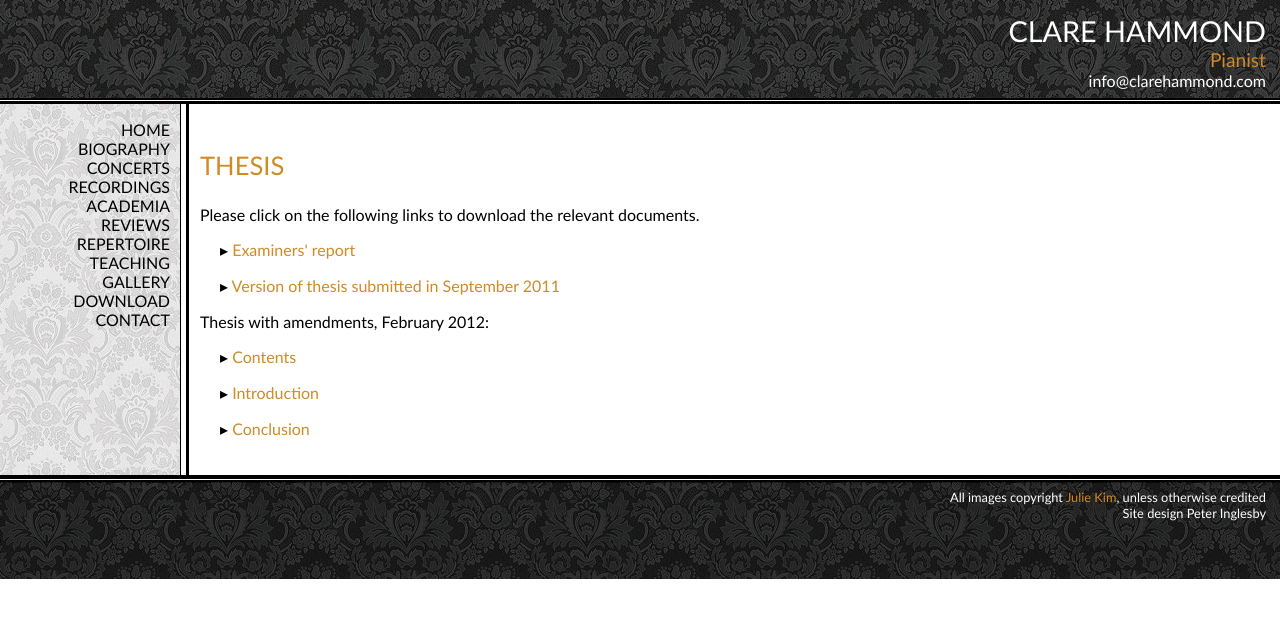
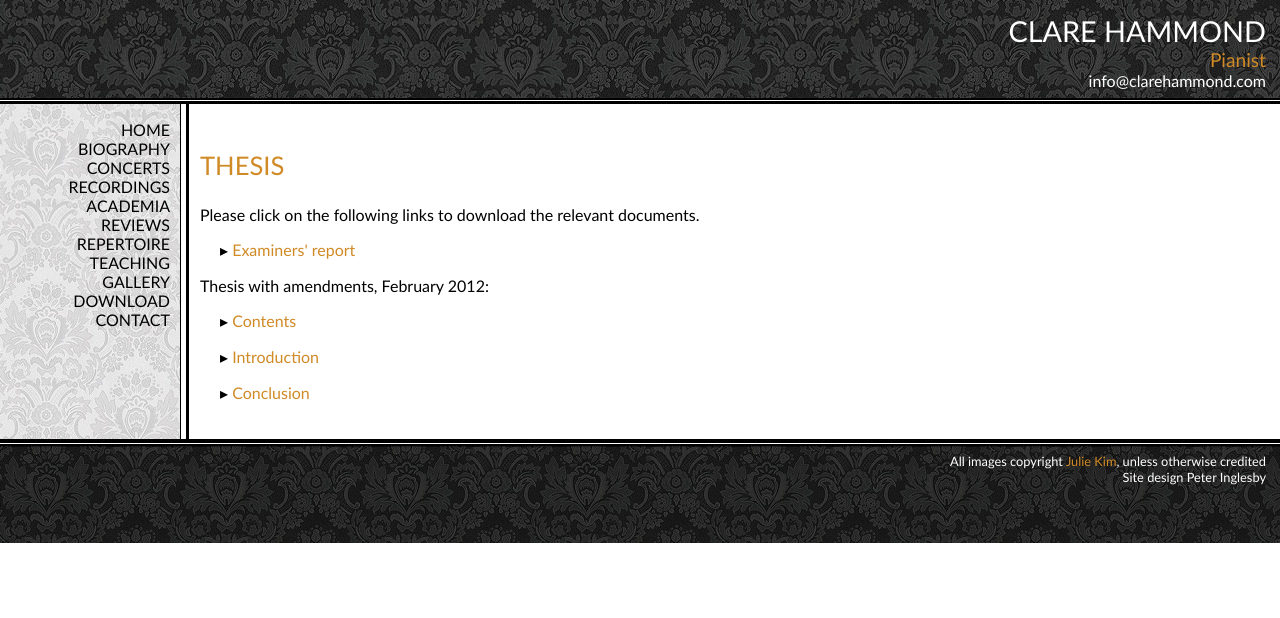
Before and after one commit to hammonc/clarehammond.com, a Jekyll site: the page built from thesis.html, in a window 1280 px wide. Shown: the top 618 px of the page. Built offline with Jekyll 4.4.1, drawn with Linux system fonts in a browser that asks for light colours.

Commit message:
thesis update

```diff
--- a/thesis.html
+++ b/thesis.html
@@ -6,10 +6,10 @@
 <p>Please click on the following links to download the relevant documents.</p>
 
 <p class="downloadable">&#9656; <a href="resources/examinersreport.pdf">Examiners' report</a></p>
-<p class="downloadable">&#9656; <a href="resources/oldthesis.pdf">Version of thesis submitted in September 2011</a></p>
+
 
 <p>Thesis with amendments, February 2012:</p>
 
-<p class="downloadable">&#9656; <a href="resources/Contents.doc">Contents</a></p>
-<p class="downloadable">&#9656; <a href="resources/Intro.doc">Introduction</a></p>
-<p class="downloadable">&#9656; <a href="resources/Conclusion.doc">Conclusion</a></p>
+<p class="downloadable">&#9656; <a href="resources/Contents.pdf"target="_blank">Contents</a></p>
+<p class="downloadable">&#9656; <a href="resources/Intro.pdf"target="_blank">Introduction</a></p>
+<p class="downloadable">&#9656; <a href="resources/Coda.pdf"target="_blank">Conclusion</a></p>
```
Also changed, not shown: 3 other files.
